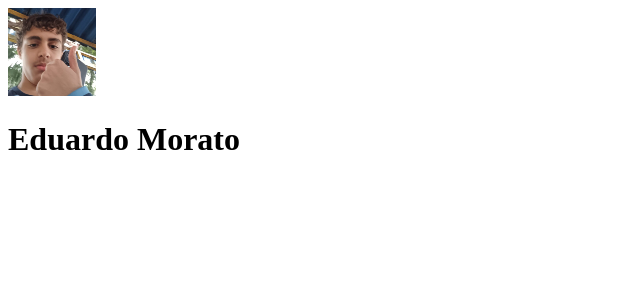
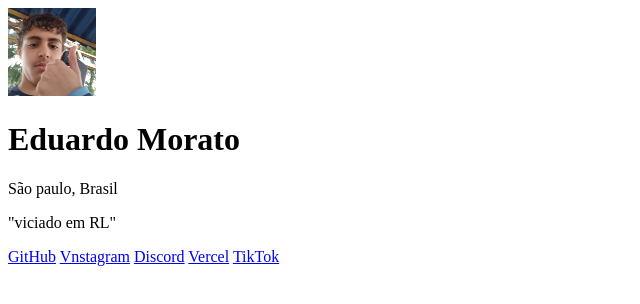
Before and after one commit to EduardoMorato/meus-links, a plain HTML site: page indx.html in a window 1280 px wide. Shown: the whole page, without its empty margins (0-640 px from the left). Drawn offline with Linux system fonts and the light colour scheme.

Commit message:
termino do desenvolvimento do HTML

```diff
--- a/indx.html
+++ b/indx.html
@@ -9,6 +9,14 @@
     <div>
         <img src="./ebu.jpg" alt="imagem do criador da pagina de links, Eduardo Morato">
         <h1>Eduardo Morato</h1>
+        <p>São paulo, Brasil</p>
+
+<p>"viciado em RL"</p>
+<a href="https://github.com/EduardoMorato/meus-links">GitHub</a>
+<a href="https://www.instagram.com">Vnstagram</a>
+<a href="https://discord.gg/TqwU6EGW">Discord</a>
+<a href="https://vercel.com/eduardomoratos-projects">Vercel</a>
+<a href="https://TikTok.com">TikTok</a>
     </div>
 </body>
 </html>
```
